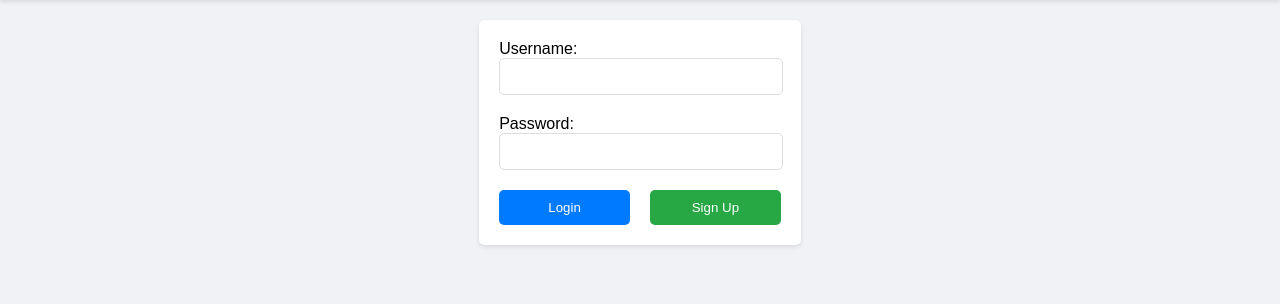
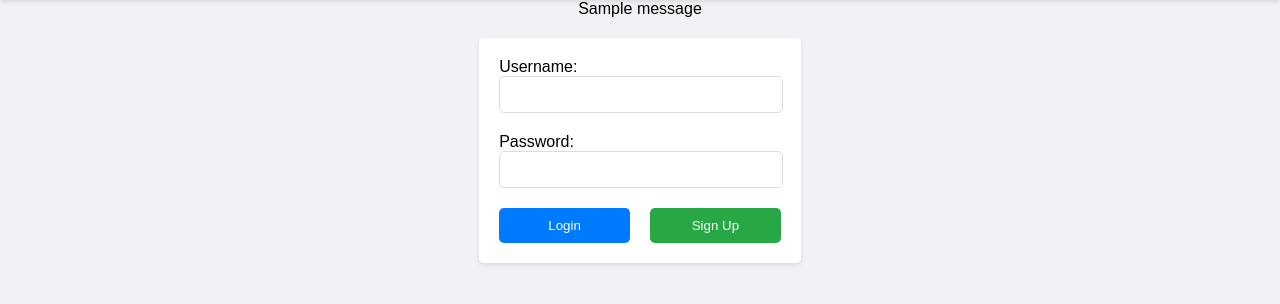
Before and after one commit to edwinriv26/Database-Design, a Flask app: page / in a window 1280 px wide. Shown: the part 77-381 px from the top of the page. Run offline with Flask 3, Linux system fonts and the light colour scheme; one stand-in notice (Sample message) is shown; some libraries are stand-ins or nearby versions.

Commit message:
Update index.html
forgot if I changed anything :B

```diff
--- a/templates/index.html
+++ b/templates/index.html
@@ -10,6 +10,18 @@
     <header>
         <h1>Login Page</h1>
     </header>
+
+      <!-- Flash messages -->
+    {% with messages = get_flashed_messages() %}
+        {% if messages %}
+            <div class="flash-messages">
+                {% for message in messages %}
+                    <div class="flash-message">{{ message }}</div>
+                {% endfor %}
+            </div>
+        {% endif %}
+    {% endwith %}
+    <!--------->
 
     <form action="/login" method="POST">
         <div>
```
